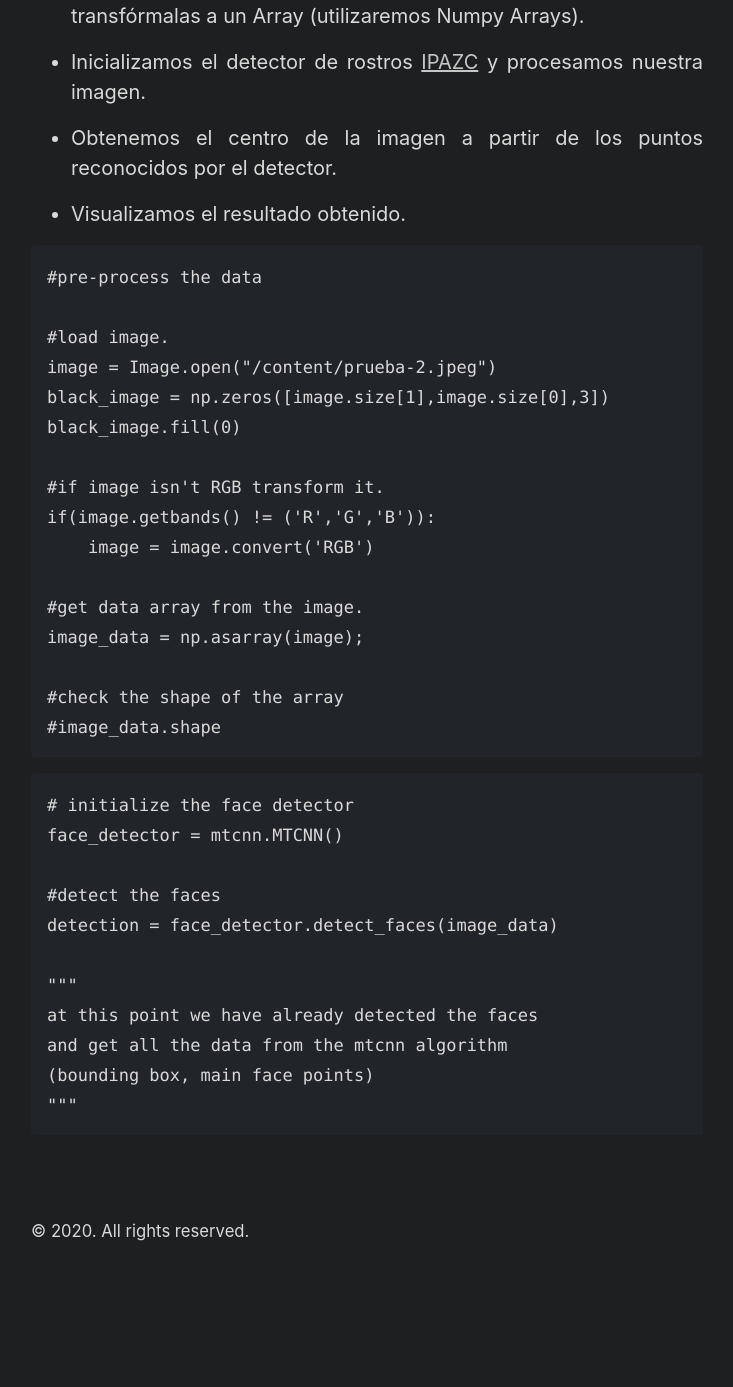
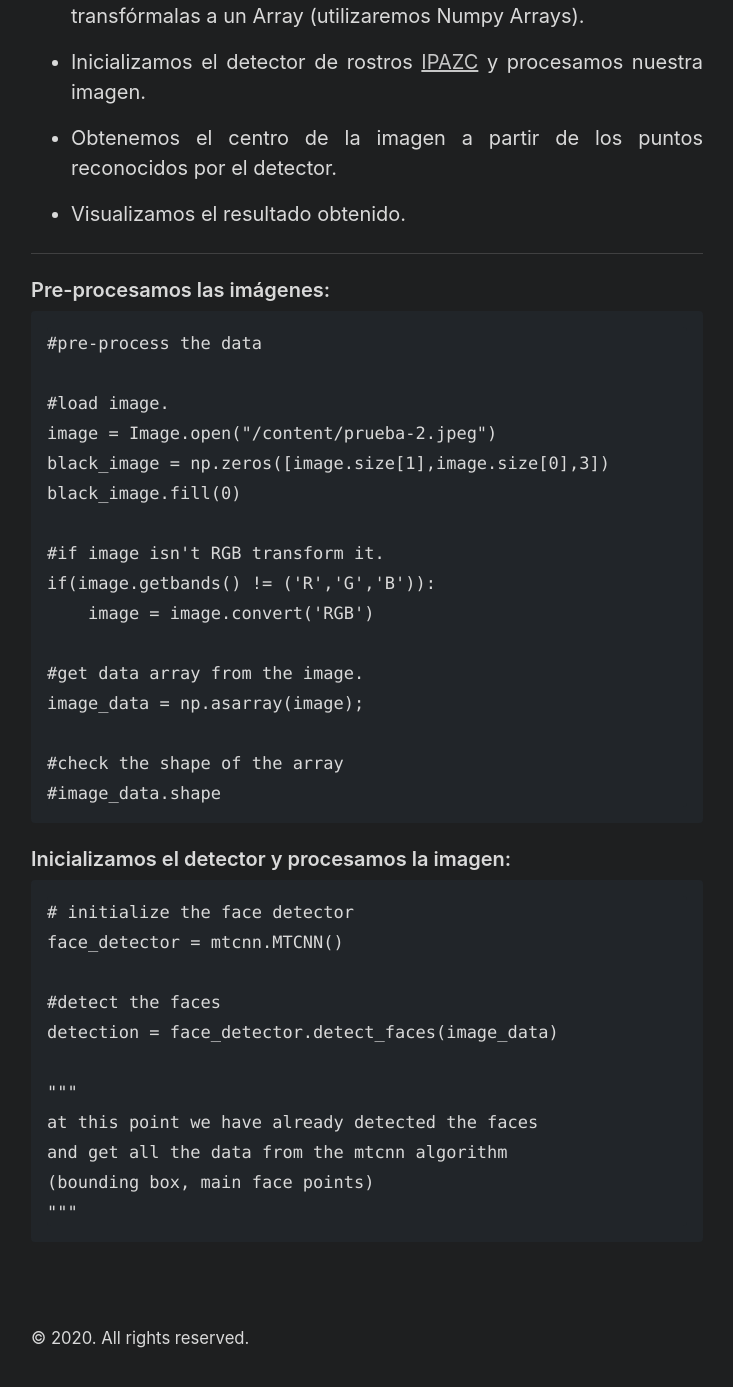
Before and after one commit to srosalest/srosalest.github.io, a Jekyll site: the page built from _posts/2020-12-27-deteccion-y-reconocimiento-facial.md, in a window 1280 px wide and 1400 px high, scrolled down 1155 px. Shown: the top 1387 px of the window, without its empty margins (273-1006 px from the left). Built offline with Jekyll 4.4.1, drawn with Linux system fonts in a browser that asks for light colours; before the commit the page ends 2448 px from its top, so only the background shows below that.

Commit message:
first post

````diff
--- a/_posts/2020-12-27-deteccion-y-reconocimiento-facial.md
+++ b/_posts/2020-12-27-deteccion-y-reconocimiento-facial.md
@@ -44,8 +44,9 @@ autor: Sebastián Rosales
 
 </div>
 
+***
 
-
+### Pre-procesamos las imágenes:
 
 ```
 #pre-process the data
@@ -65,6 +66,8 @@ image_data = np.asarray(image);
 #check the shape of the array
 #image_data.shape
 ```
+
+### Inicializamos el detector y procesamos la imagen:
 ```
 # initialize the face detector
 face_detector = mtcnn.MTCNN()
````
